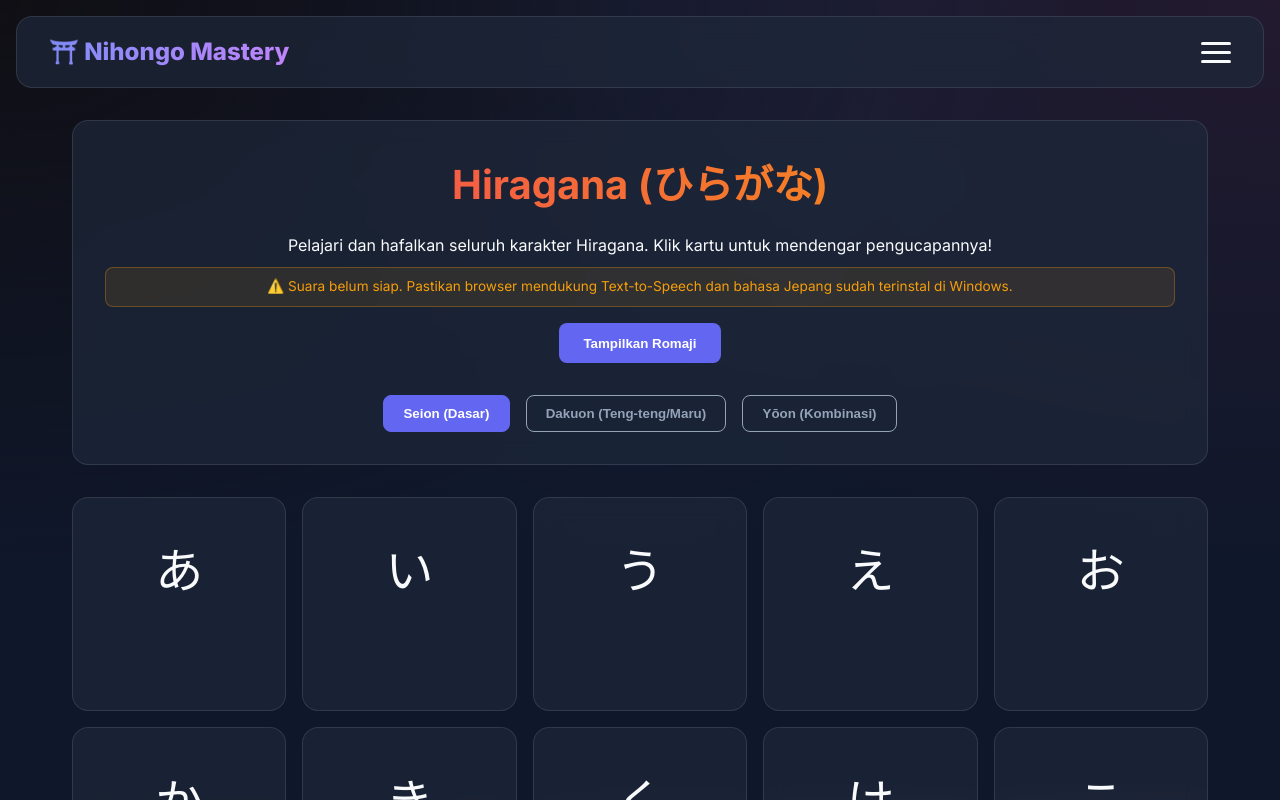
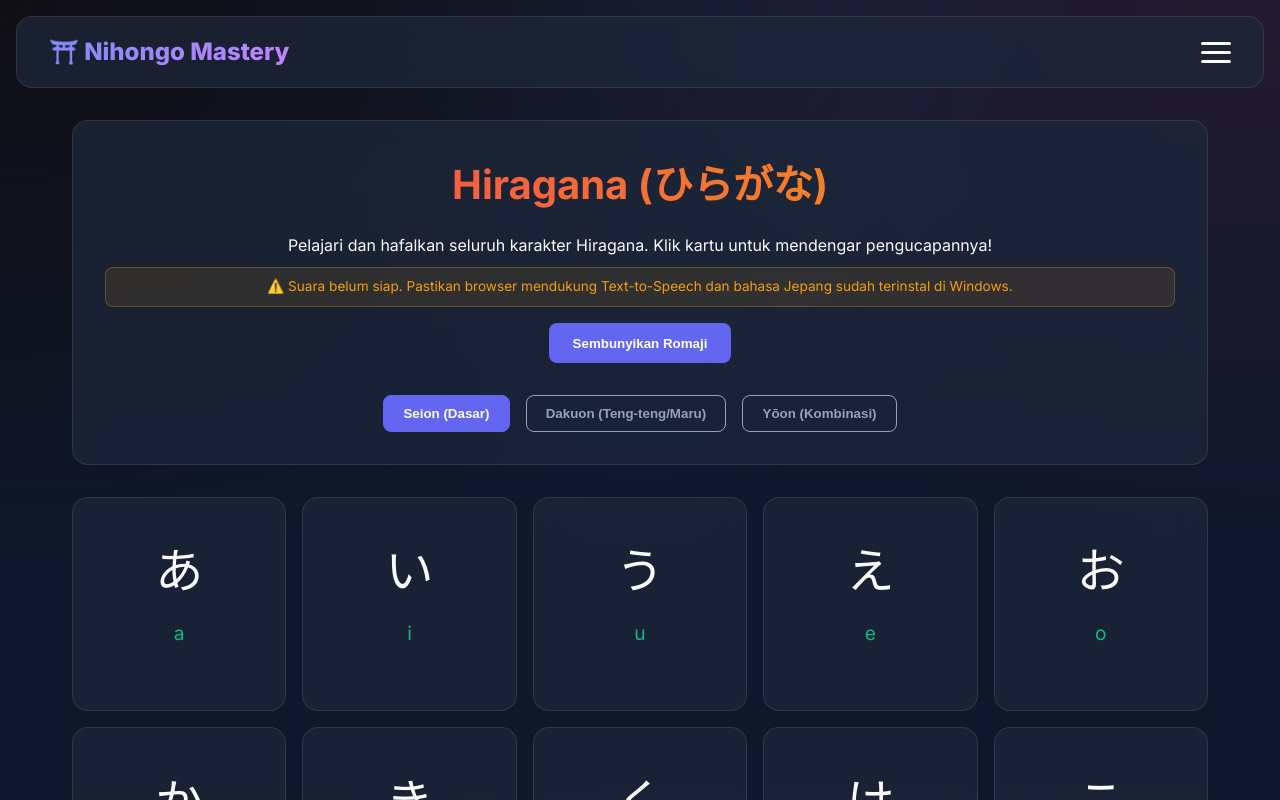
Before and after one commit to SkyWee07/Nihongo-Mastery, a React (Vite) app: page /hiragana in a window 1280 px wide. Shown: the top 800 px of the page. Built offline with nearby package versions, Linux system fonts and the light colour scheme.

Commit message:
feat: show romaji by default on Hiragana and Katakana pages

```diff
--- a/src/pages/Hiragana.jsx
+++ b/src/pages/Hiragana.jsx
@@ -4,7 +4,7 @@ import WritingCanvas from '../components/WritingCanvas';
 import './Hiragana.css';
 
 export default function Hiragana() {
-  const [showRomaji, setShowRomaji] = useState(false);
+  const [showRomaji, setShowRomaji] = useState(true);
   const [activeTab, setActiveTab] = useState('basic');
   const [voicesReady, setVoicesReady] = useState(false);
   const [writingChar, setWritingChar] = useState(null);
--- a/src/pages/Katakana.jsx
+++ b/src/pages/Katakana.jsx
@@ -4,7 +4,7 @@ import WritingCanvas from '../components/WritingCanvas';
 import './Katakana.css';
 
 export default function Katakana() {
-  const [showRomaji, setShowRomaji] = useState(false);
+  const [showRomaji, setShowRomaji] = useState(true);
   const [activeTab, setActiveTab] = useState('basic');
   const [voicesReady, setVoicesReady] = useState(false);
   const [writingChar, setWritingChar] = useState(null);
```
